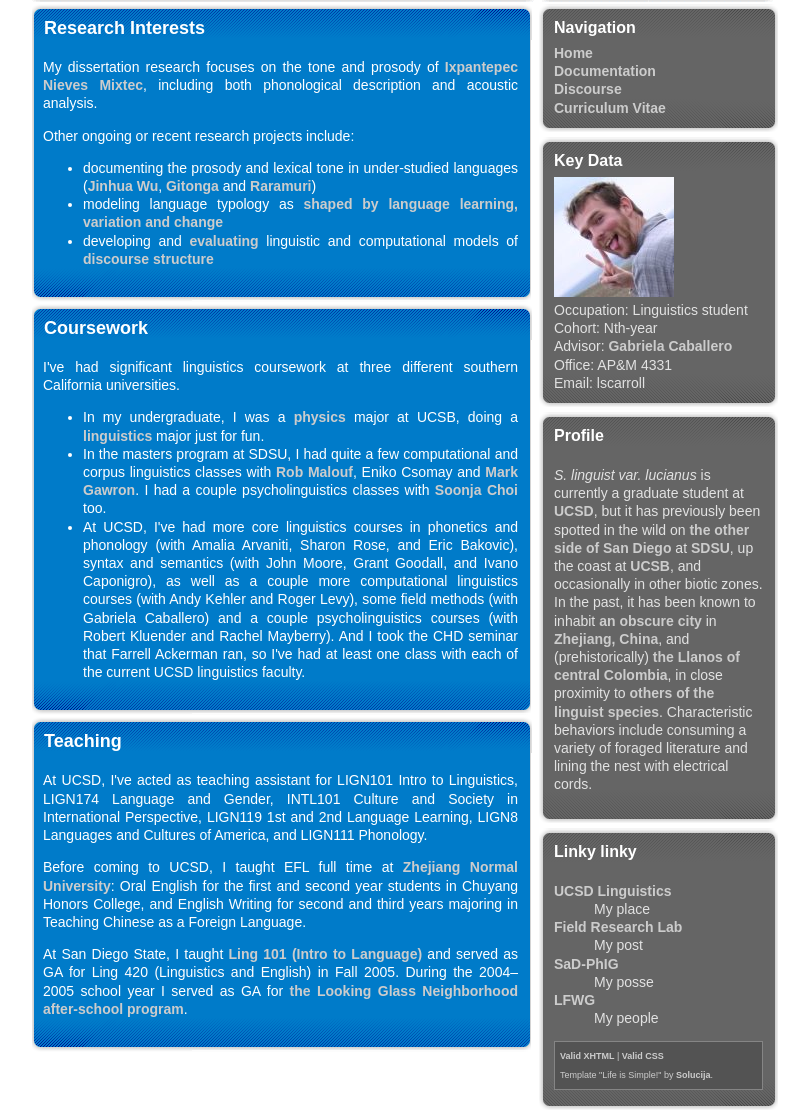
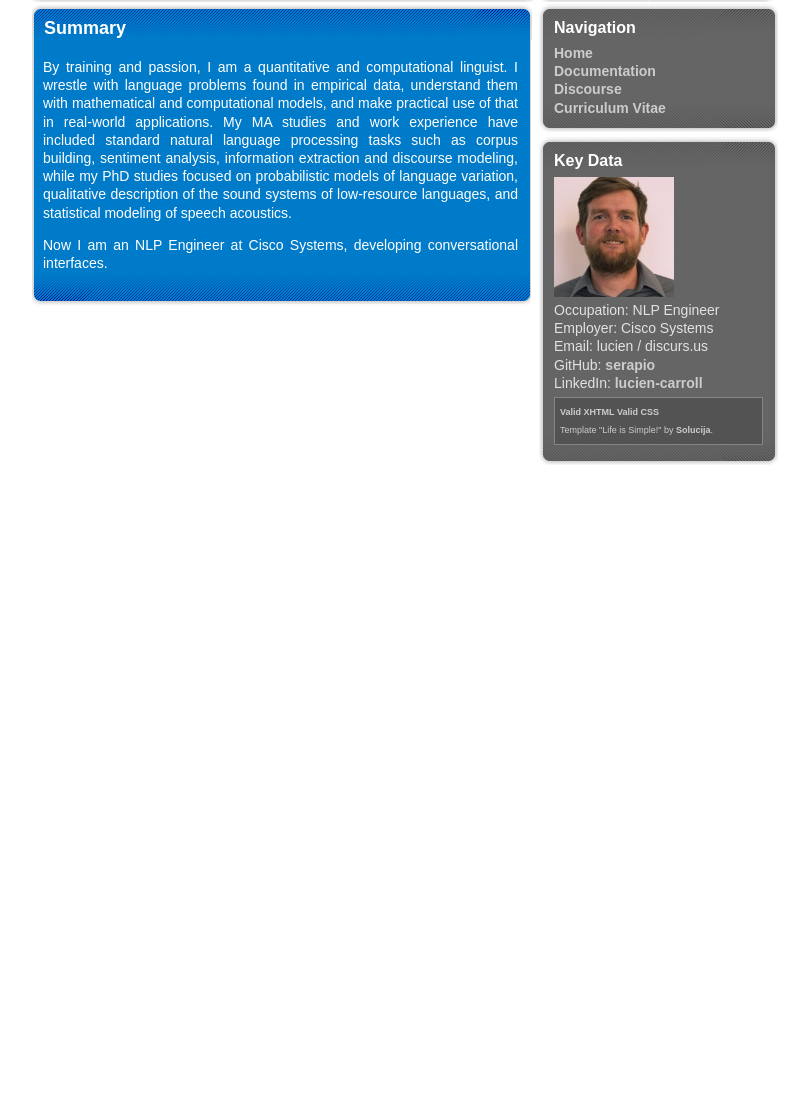
Before and after one commit to serapio/serapio.github.io, a plain HTML site: page index.html in a window 1280 px wide. Shown: the part 69-1184 px from the top of the page, without its empty margins (237-1046 px from the left). After the commit the page ends 800 px from the top, so only its background shows below. Drawn offline with Linux system fonts and the light colour scheme.

Commit message:
Long overdue summary update

```diff
--- a/index.html
+++ b/index.html
@@ -1,5 +1,7 @@
 <!DOCTYPE html PUBLIC "-//W3C//DTD XHTML 1.0 Strict//EN" "http://www.w3.org/TR/xhtml1/DTD/xhtml1-strict.dtd">
-<html xmlns="http://www.w3.org/1999/xhtml" xml:lang="en" lang="en"><head><title>Lucien: Home</title>
+<html xmlns="http://www.w3.org/1999/xhtml" xml:lang="en" lang="en">
+  <head>
+    <title>Lucien: Home</title>
 
 
 
@@ -7,11 +9,13 @@
 
     <meta http-equiv="Content-Type" content="text/html;charset=iso-8859-1" />
 
-  <link rel="stylesheet" type="text/css" href="images/style.css" /></head><body>
+    <link rel="stylesheet" type="text/css" href="images/style.css" />
+  </head>
+  <body>
 
 <div id="sadrzaj">
 <div id="zaglavlje">
-<div id="logo">Lucien S. Carroll, language scientist </div>
+<div id="logo">Lucien S. Carroll, computational linguist </div>
 
 </div>
 
@@ -22,70 +26,26 @@
 <a href="index.html">Home</a><br />
 <a href="documentation.html">Documentation</a><br />
 <a href="segmentation/index.html">Discourse</a><br />
-<a href="CV2012.pdf">Curriculum Vitae</a><br />
+<a href="CV2017.pdf">Curriculum Vitae</a><br />
 
  </div>
 
 <h3>Key Data</h3>
 
-<div class="text_desno"><img style="width: 120px; height: 120px;" alt="Me in Inner Mongolia" src="images/lingprofile.jpg" /><br />
+<div class="text_desno">
+  <img style="width: 120px; height: 120px;"
+   alt="Me" src="images/profile.jpg" /><br />
 
-Occupation: Linguistics student<br />
+   Occupation: NLP Engineer<br />
+   Employer: Cisco Systems<br />
+   Email: lucien / discurs.us<br  />
+   GitHub: <a href="http://github.com/serapio">serapio</a><br  />
+   LinkedIn: <a href="https://www.linkedin.com/in/lucien-carroll/">lucien-carroll</a>
 
-Cohort: Nth-year<br />
-
-Advisor: <a href="http://ling.ucsd.edu/%7Egcaballero/">Gabriela Caballero</a><br />
-
-Office: AP&amp;M 4331<br />
-
-Email: lscarroll
-</div>
-
-<h3>Profile</h3>
-
-<div class="text_desno">
-<p><em>S. linguist var. lucianus</em> is currently a graduate student
-at
-<a href="http://www.ucsd.edu">UCSD</a>, but it has
-previously been spotted in the wild on <a href="http://maps.google.com/maps?f=d&amp;hl=en&amp;geocode=&amp;saddr=ucsd&amp;daddr=sdsu&amp;sll=37.0625,-95.677068&amp;sspn=30.323858,59.0625&amp;ie=UTF8&amp;ll=32.826785,-117.146355&amp;spn=0.250994,0.461426&amp;z=11&amp;om=1">the
-other side of
-San Diego</a> at <a href="http://www.sdsu.edu">SDSU</a>,
-up the coast at <a href="http://www.ucsb.edu">UCSB</a>,
-and occasionally in other
-biotic zones. In the past, it has been known to inhabit <a href="http://en.wikipedia.org/wiki/Jinhua">an
-obscure city</a> in <a href="http://en.wikipedia.org/wiki/Zhejiang">Zhejiang, China</a>,
-and (prehistorically) <a href="http://puertolleras-meta.gov.co/index.shtml">the
-Llanos of
-central Colombia</a>, in close proximity to <a href="http://www.sil.org/americas/colombia/sil.asp?Lang=eng">others of the linguist species</a>.
-Characteristic behaviors include consuming a variety
-of foraged literature and lining the nest with electrical cords.
-</p>
-
-</div>
-<h3>Linky linky</h3>
-<div class="text_desno">
-<dl>
-
-  <dt><a href="http://ling.ucsd.edu">UCSD Linguistics</a></dt>
-
-  <dd>My place</dd>
-
-  <dt><a href="http://grammar.ucsd.edu/labs/fieldlab/index.html">Field Research Lab</a></dt>
-
-  <dd>My post</dd>
-
-  <dt><a href="https://quote.ucsd.edu/sadphig/">SaD-PhIG</a></dt>
-
-  <dd>My posse</dd>
-
-  <dt><a href="http://idiom.ucsd.edu/%7Egcaballero/Gabriela_Caballero/LFWG.html">LFWG</a></dt>
-
-  <dd>My people</dd></dl>
-
-<div id="info"> <a href="http://validator.w3.org/check?uri=referer">Valid XHTML</a>
-| <a href="http://jigsaw.w3.org/css-validator/check/referer">Valid
-CSS</a> <br />
-
+<div id="info">
+  <a href="http://validator.w3.org/check?uri=referer">Valid XHTML</a>
+  <a href="http://jigsaw.w3.org/css-validator/check/referer">Valid CSS</a>
+  <br />
   Template "Life is Simple!" by <a href="http://www.solucija.com">Solucija</a>.
 </div>
 
@@ -94,74 +54,23 @@ Template "Life is Simple!" by <a href="http://www.solucija.com">Solucija</a>.
 </div>
 
 <div class="srednja_kolona">
-<div class="content_title"><a name="research">Research
-Interests</a></div>
+  <div class="content_title"><a name="profile">Summary</a></div>
   <div class="text">
-
-
-<p>My dissertation research focuses on the tone and prosody of <a href="documentation.html#mixtec">Ixpantepec Nieves Mixtec</a>, including both phonological description and acoustic analysis.</p>
-<p>Other ongoing or recent research projects include:<br />
+    <p>By training and passion, I am a quantitative and computational linguist.
+    I wrestle with language problems found in empirical data,
+    understand them with mathematical and computational models,
+    and make practical use of that in real-world applications.
+    My MA studies and work experience have included standard
+    natural language processing tasks such as corpus building,
+    sentiment analysis, information extraction and discourse modeling,
+    while my PhD studies focused on probabilistic models of language variation,
+    qualitative description of the sound systems of low-resource languages,
+    and statistical modeling of speech acoustics.
     </p>
-
-<ul>
-
-<li>documenting the prosody and lexical tone in under-studied languages
-(<a href="documentation.html#jinhua">Jinhua Wu</a>, <a href="documentation.html#gitonga">Gitonga</a> and <a href="http://idiom.ucsd.edu/%7Egcaballero/Gabriela_Caballero/Research.html">Raramuri</a>)</li>
-  <li>modeling language typology as <a href="evolang/index.html">shaped by language learning, variation and change</a></li>
-
-<li>developing and <a href="segmentation/index.html">evaluating</a> linguistic
-and computational models of <a href="http://ling.ucsd.edu/%7Ekehler/research.html">discourse structure</a></li>
-</ul></div>
-
-</div>
-<div class="srednja_kolona">
-<div class="content_title"><a name="coursework">Coursework</a></div>
-<div class="text">
-<p>I've had significant linguistics coursework at three different southern California universities.</p>
-<ul><li>In my
-undergraduate, I was a <a href="http://www.physics.ucsb.edu/">physics</a>
-major at UCSB, doing a <a href="http://www.linguistics.ucsb.edu/">linguistics</a>
-major
-just for fun.</li><li>In the masters program at SDSU, I had quite a few computational and corpus linguistics
-classes with <a href="http://www-rohan.sdsu.edu/%7Emalouf">Rob
-Malouf</a>, Eniko Csomay and <a href="http://www-rohan.sdsu.edu/%7Egawron">Mark Gawron</a>.
-I had a couple psycholinguistics classes with <a href="http://www-rohan.sdsu.edu/%7Eschoi">Soonja Choi</a>
-
-too. </li><li>At UCSD, I've had more core linguistics courses in phonetics and phonology
-(with Amalia Arvaniti, Sharon Rose, and Eric Bakovic), syntax and semantics
-(with John Moore, Grant Goodall, and Ivano Caponigro), as well as a couple more
-computational linguistics courses (with Andy Kehler and Roger Levy),
-some field methods (with Gabriela Caballero) and a couple psycholinguistics courses
-(with Robert Kluender and Rachel Mayberry). And I took the CHD seminar that Farrell Ackerman
-ran, so I've had at least one class with each of the current UCSD linguistics faculty.</li></ul>
-
-
-</div>
-
-</div>
-<div class="srednja_kolona">
-<div class="content_title"><a name="teaching">Teaching</a></div>
-<div class="text">
-<p>At UCSD, I've acted as teaching assistant for LIGN101 Intro to Linguistics,
-LIGN174 Language and Gender, INTL101 Culture and Society in International Perspective,
-LIGN119 1st and 2nd Language Learning, LIGN8 Languages and Cultures of America, and LIGN111 Phonology.<br /></p>
-
-<p>Before coming to UCSD, I taught EFL full time at <a href="http://www.zjnu.cn/">Zhejiang
-Normal University</a>: Oral English
-for the first and second year students in Chuyang Honors
-College, and English Writing for second and third years majoring in
-Teaching Chinese as a Foreign Language.
+    <p>
+      Now I am an NLP Engineer at Cisco Systems,
+      developing conversational interfaces.
     </p>
-
-<p>
-At San Diego State, I taught <a href="http://www-rohan.sdsu.edu/%7Elcarroll/ling101">Ling
-101 (Intro to Language)</a> and served as
-GA for Ling 420 (Linguistics and English) in Fall 2005. During the
-2004&#8211;2005 school year I served as GA for <a href="http://parks.sandi.net/Pages/LGN/LGN.html">the Looking
-Glass
-Neighborhood after-school program</a>.</p>
-
-
   </div>
 
 </div>
```
Also changed, not shown: images/profile.jpg (added). Lines whose indentation alone changed are shown as unchanged.
